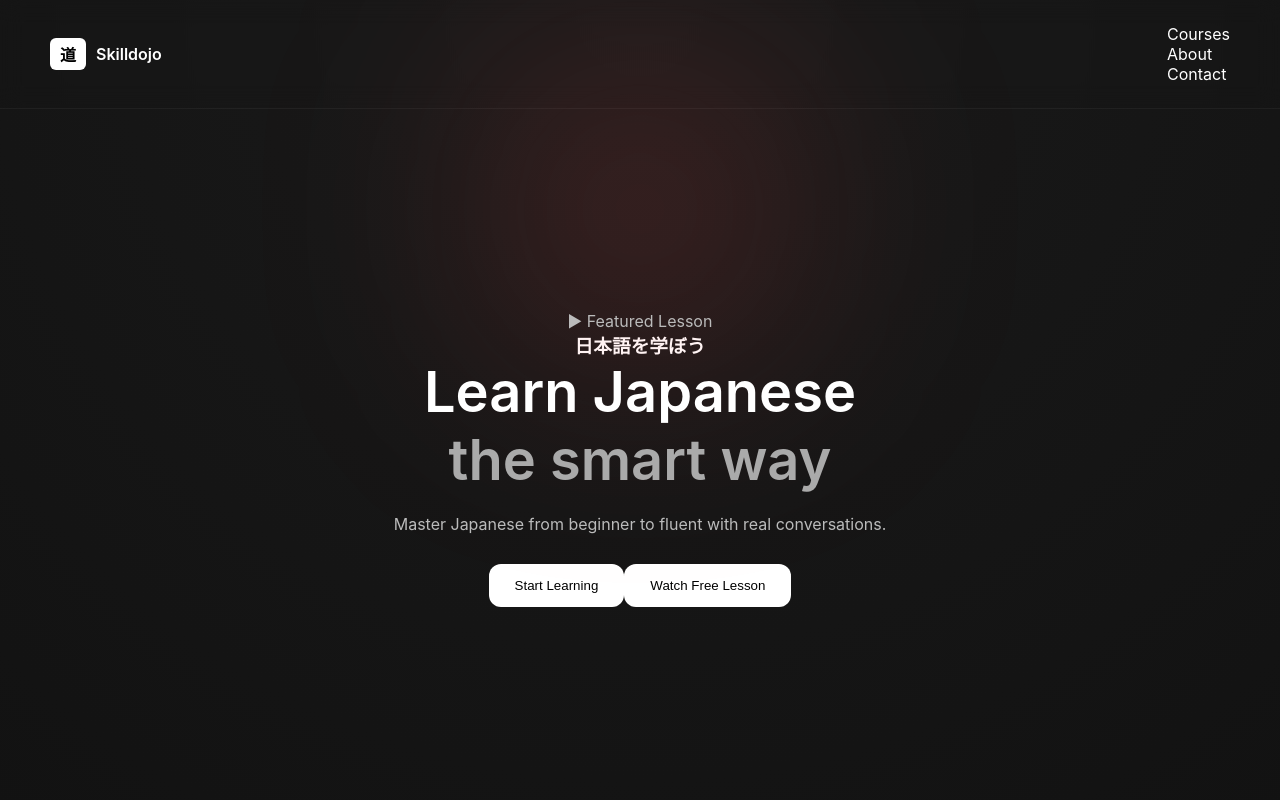
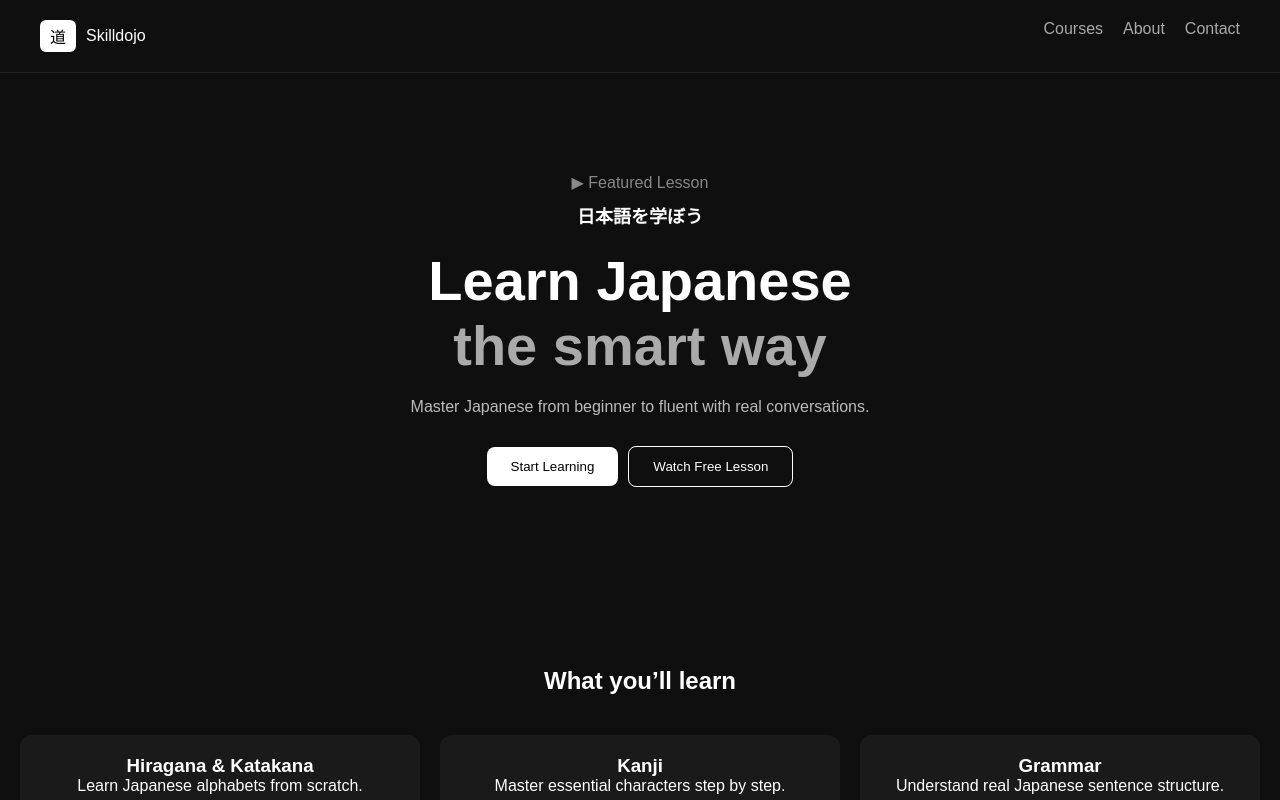
Before and after one commit to marufislam8924/skilldojo, a Next.js app: page / in a window 1280 px wide. Shown: the top 800 px of the page. Built offline with nearby package versions, Linux system fonts and the light colour scheme.

Commit message:
Update globals.css

```diff
--- a/app/globals.css
+++ b/app/globals.css
@@ -6,27 +6,23 @@
 }
 
 body {
-  font-family: 'Inter', sans-serif;
-  background: radial-gradient(circle at top, #1a1a1a, #0f0f0f);
+  font-family: Arial, sans-serif;
+  background: #0f0f0f;
   color: white;
-  overflow-x: hidden;
 }
 
-/* NAV */
-nav {
+/* NAVBAR */
+.nav {
   display: flex;
   justify-content: space-between;
-  align-items: center;
-  padding: 24px 50px;
-  backdrop-filter: blur(12px);
-  border-bottom: 1px solid rgba(255,255,255,0.05);
+  padding: 20px 40px;
+  border-bottom: 1px solid #222;
 }
 
 .logo {
   display: flex;
   align-items: center;
   gap: 10px;
-  font-weight: 600;
 }
 
 .logo-box {
@@ -34,181 +30,100 @@ nav {
   color: black;
   padding: 4px 10px;
   border-radius: 6px;
-  font-weight: bold;
 }
 
-/* BUTTONS */
-button {
-  cursor: pointer;
-  transition: all 0.25s ease;
-}
-
-.buttons {
+.nav-links {
   display: flex;
-  gap: 12px;
-}
-
-.buttons button {
-  padding: 10px 16px;
-  border-radius: 10px;
-  border: 1px solid rgba(255,255,255,0.1);
-  background: transparent;
-  color: white;
-}
-
-.buttons .primary {
-  background: white;
-  color: black;
-  border: none;
-}
-
-.buttons .primary:hover {
-  transform: translateY(-2px);
-  box-shadow: 0 10px 25px rgba(255,255,255,0.2);
+  gap: 20px;
+  color: #aaa;
 }
 
 /* HERO */
 .hero {
-  height: 85vh;
-  display: flex;
-  flex-direction: column;
-  justify-content: center;
-  align-items: center;
-  max-width: 800px;
-  margin: auto;
   text-align: center;
-  position: relative;
+  padding: 100px 20px;
 }
 
-/* GLOW EFFECT */
-.hero::before {
-  content: "";
-  position: absolute;
-  width: 400px;
-  height: 400px;
-  background: radial-gradient(circle, rgba(255,80,80,0.2), transparent);
-  top: -100px;
-  filter: blur(100px);
-  z-index: 0;
+.tag {
+  color: #888;
+}
+
+.jp {
+  margin-top: 10px;
+  font-size: 18px;
 }
 
 .hero h1 {
   font-size: 56px;
-  font-weight: 600;
-  z-index: 1;
+  margin-top: 20px;
 }
 
 .hero span {
   color: #aaa;
 }
 
-.hero p {
+.desc {
   margin-top: 20px;
   color: #bbb;
-  z-index: 1;
 }
 
-.hero button {
+.hero-buttons {
   margin-top: 30px;
-  padding: 14px 26px;
-  border-radius: 12px;
-  border: none;
+}
+
+.primary {
+  padding: 12px 24px;
   background: white;
   color: black;
-  font-weight: 500;
+  border: none;
+  border-radius: 8px;
+  margin-right: 10px;
+  cursor: pointer;
 }
 
-.hero button:hover {
-  transform: scale(1.05);
-  box-shadow: 0 10px 40px rgba(255,255,255,0.2);
+.secondary {
+  padding: 12px 24px;
+  border: 1px solid white;
+  background: transparent;
+  color: white;
+  border-radius: 8px;
+  cursor: pointer;
 }
 
 /* FEATURES */
 .features {
   padding: 80px 20px;
+  text-align: center;
 }
 
-.features .grid {
+.grid {
   display: grid;
   grid-template-columns: repeat(3, 1fr);
-  gap: 25px;
-  max-width: 1000px;
-  margin: auto;
+  gap: 20px;
+  margin-top: 40px;
 }
 
-/* CARD */
 .card {
-  background: linear-gradient(145deg, #1a1a1a, #111);
-  padding: 25px;
-  border-radius: 20px;
-  transition: all 0.3s ease;
-  position: relative;
-  overflow: hidden;
-}
-
-/* LIGHT EFFECT */
-.card::before {
-  content: "";
-  position: absolute;
-  width: 200%;
-  height: 200%;
-  background: radial-gradient(circle, rgba(255,255,255,0.08), transparent);
-  top: -50%;
-  left: -50%;
-  opacity: 0;
+  background: #1a1a1a;
+  padding: 20px;
+  border-radius: 12px;
   transition: 0.3s;
 }
 
-.card:hover::before {
-  opacity: 1;
+.card:hover {
+  transform: translateY(-5px);
 }
 
-.card:hover {
-  transform: translateY(-8px) scale(1.02);
-  box-shadow: 0 20px 50px rgba(0,0,0,0.6);
+/* STATS */
+.stats {
+  text-align: center;
+  padding: 80px 20px;
+  background: #111;
 }
 
-.card h3 {
-  font-size: 20px;
+.stats-grid {
+  display: flex;
+  justify-content: center;
+  gap: 40px;
+  margin-top: 30px;
 }
-
-.card p {
-  color: #aaa;
-  margin-top: 10px;
-}
-
-/* CTA */
-.cta {
-  text-align: center;
-  padding: 80px 20px;
-}
-
-.cta h2 {
-  font-size: 32px;
-}
-
-.cta button {
-  margin-top: 20px;
-  padding: 14px 28px;
-  border-radius: 12px;
-  background: white;
-  color: black;
-  border: none;
-  transition: 0.2s;
-}
-
-.cta button:hover {
-  transform: scale(1.05);
-}
-
-/* SCROLL ANIMATION */
-.reveal {
-  opacity: 0;
-  transform: translateY(40px);
-  transition: 0.8s ease;
-}
-
-.reveal.visible {
-  opacity: 1;
-  transform: translateY(0);
-}
```
